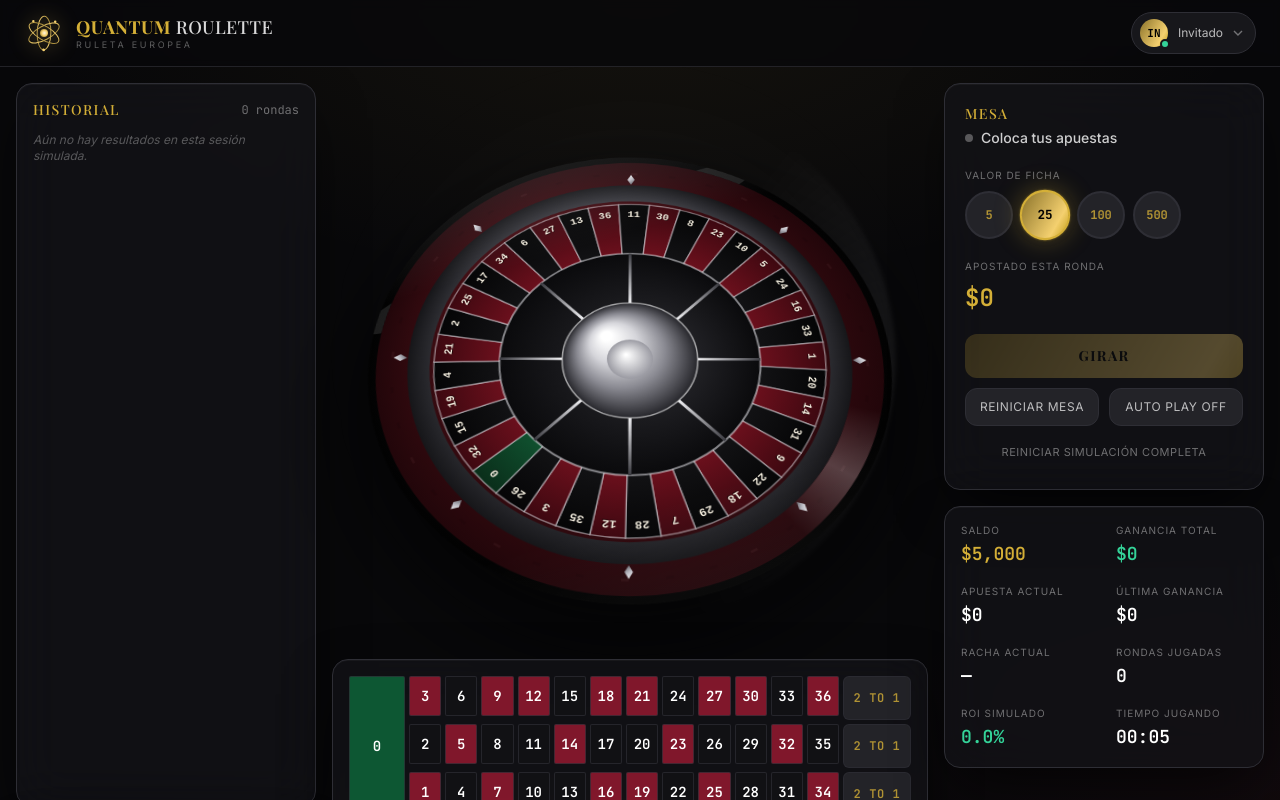
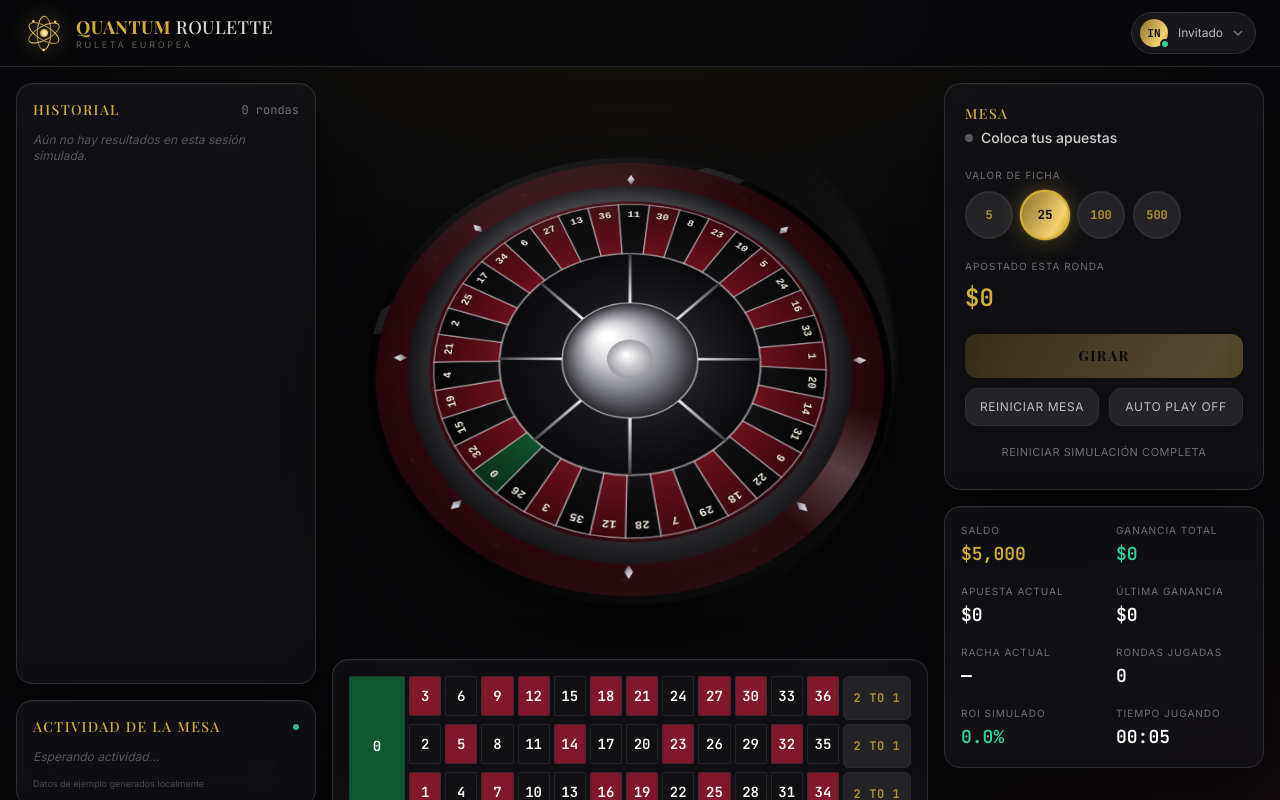
Before and after one commit to andreacanabal/casinonline, a Next.js app: page / in a window 1280 px wide. Shown: the top 800 px of the page. Built offline with nearby package versions, Linux system fonts and the light colour scheme.

Commit message:
Update page.tsx

```diff
--- a/app/page.tsx
+++ b/app/page.tsx
@@ -11,6 +11,7 @@ import BettingTable from "@/components/betting/BettingTable";
 import HUD from "@/components/hud/HUD";
 import StatsPanel from "@/components/stats/StatsPanel";
 import NotificationStack from "@/components/notifications/NotificationStack";
+import CommunityFeed from "@/components/notifications/CommunityFeed";
 import Logo from "@/components/layout/Logo";
 import UserSession from "@/components/layout/UserSession";
 import { SpinResult } from "@/types/roulette";
@@ -33,6 +34,7 @@ export default function Home() {
     lastWinningKeys,
     autoPlay,
     notifications,
+    communityWins,
     setSelectedChip,
     placeBet,
     clearBets,
@@ -71,6 +73,7 @@ export default function Home() {
         {/* Columna izquierda */}
         <aside className="flex flex-col gap-4 order-2 xl:order-1">
           <ResultHistory history={history} />
+          <CommunityFeed entries={communityWins} />
           <StatsPanel history={history} />
         </aside>
 
```
